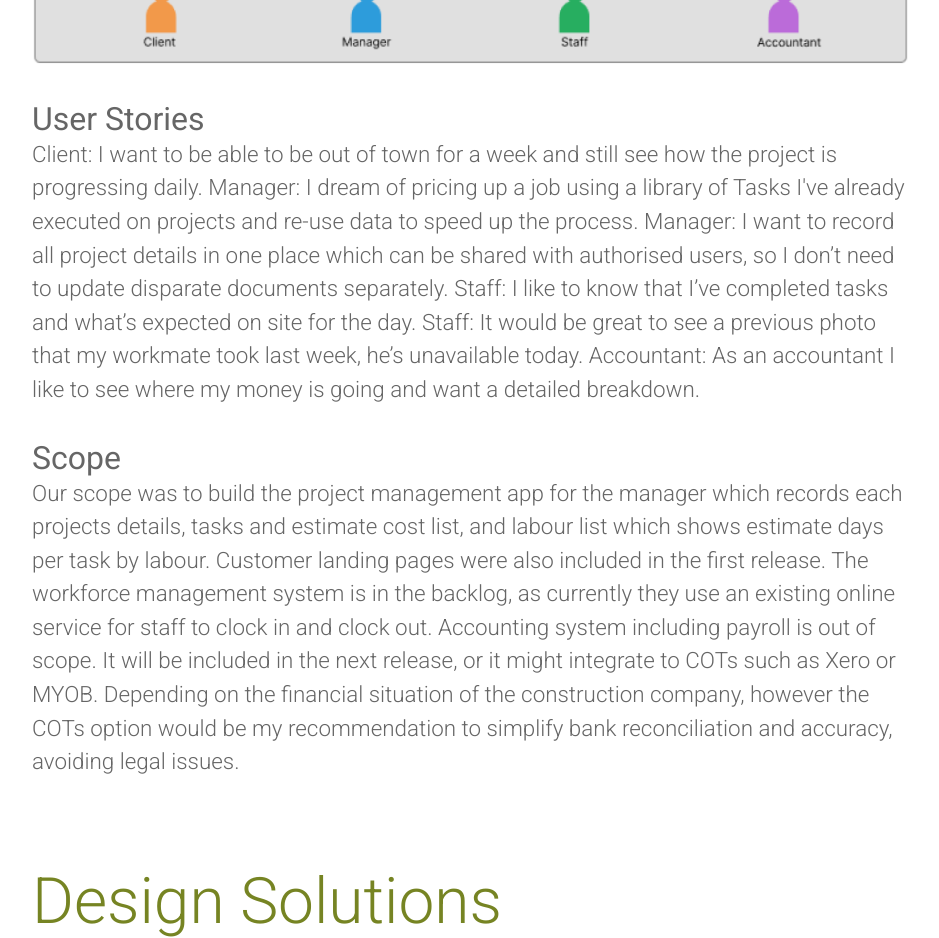
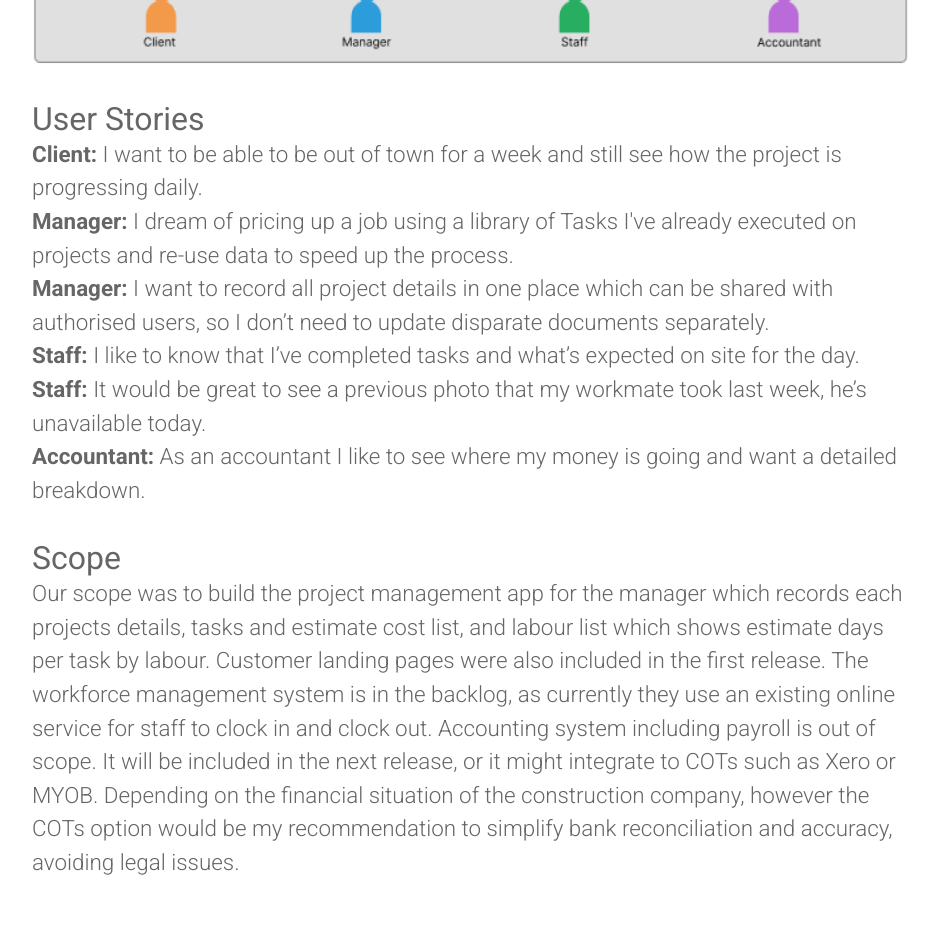
Before and after one commit to Masamist/Portfolio, a React (Create React App) app: page /kpc-project in a window 1280 px wide. Shown: the part 2940-3878 px from the top of the page, without its empty margins (168-1107 px from the left). Built offline with nearby package versions, Linux system fonts and the light colour scheme.

Commit message:
minor change

```diff
--- a/src/pages/KPCProject.js
+++ b/src/pages/KPCProject.js
@@ -99,13 +99,13 @@ function Details() {
         <div className='kpc-detail-sub-container'>
           <h2 className='kpc-sub-header'>User Stories</h2>
           <p className='project-txt'>
-          Client: I want to be able to be out of town for a week and still see how
-          the project is progressing daily.
-          Manager: I dream of pricing up a job using a library of Tasks I've already executed on projects and re-use data to speed up the process.
-          Manager: I want to record all project details in one place which can be shared with authorised users, so I don’t need to update disparate documents separately.
-          Staff: I like to know that I’ve completed tasks and what’s expected on site for the day.
-          Staff: It would be great to see a previous photo that my workmate took last week, he’s unavailable today.
-          Accountant: As an accountant I like to see where my money is going and want a detailed breakdown.
+          <b>Client:</b> I want to be able to be out of town for a week and still see how
+          the project is progressing daily.<br />
+          <b>Manager:</b> I dream of pricing up a job using a library of Tasks I've already executed on projects and re-use data to speed up the process.<br />
+          <b>Manager: </b>I want to record all project details in one place which can be shared with authorised users, so I don’t need to update disparate documents separately.<br />
+          <b>Staff:</b> I like to know that I’ve completed tasks and what’s expected on site for the day.<br />
+          <b>Staff:</b> It would be great to see a previous photo that my workmate took last week, he’s unavailable today.<br />
+          <b>Accountant:</b> As an accountant I like to see where my money is going and want a detailed breakdown.<br />
           </p>
         </div>
 
```
